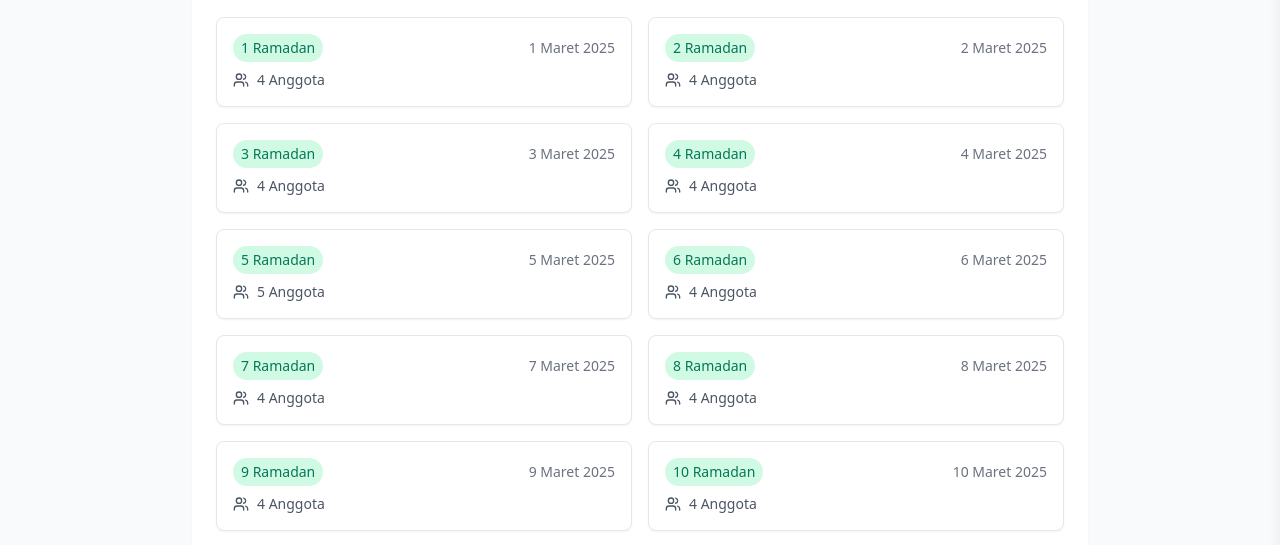
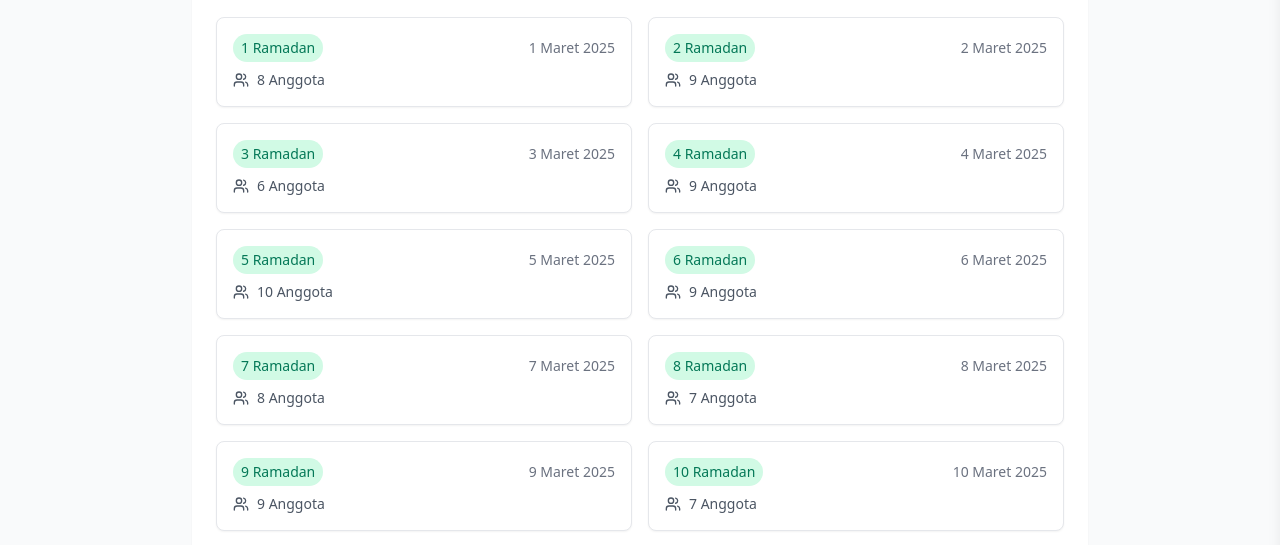
Before and after one commit to Rullabcde/Al-Huda, a React (Vite) app: page /takjil in a window 1280 px wide. Shown: the part 241-786 px from the top of the page. Built offline with nearby package versions, Linux system fonts and the light colour scheme.

Commit message:
update jadwaltakjil

```diff
--- a/src/data/kultumData.js
+++ b/src/data/kultumData.js
@@ -21,7 +21,7 @@ export const subuhSchedule = [
     date: "4 Ramadan",
     day: "4 Maret 2025",
     speaker: "dr. H. Sriwijaya",
-    topic: "Kesabaran sebagai Kunci Ibadah",
+    topic: "Menjaga Kesehatan Saat Bulan Ramadhan",
   },
   {
     date: "5 Ramadan",
--- a/src/data/ramadanSchedule.js
+++ b/src/data/ramadanSchedule.js
@@ -2,146 +2,396 @@ export const ramadanSchedule = [
   {
     date: "1 Ramadan",
     menu: "1 Maret 2025",
-    members: ["Ibu Siti", "Ibu Aminah", "Ibu Fatimah", "Ibu Sarah"],
+    members: [
+      "Kamdani",
+      "Sumaryanto",
+      "Nartini",
+      "Supardi",
+      "Sunarto",
+      "Prapto Surip",
+      "Maryono",
+      "Japon",
+    ],
   },
   {
     date: "2 Ramadan",
     menu: "2 Maret 2025",
-    members: ["Ibu Aisyah", "Ibu Maryam", "Ibu Khadijah", "Ibu Zahra"],
+    members: [
+      "Riyanto",
+      "Sartanto",
+      "Sugito",
+      "Nawan",
+      "Toko",
+      "Sunarto",
+      "Yanto",
+      "Mega",
+      "Darman",
+    ],
   },
   {
     date: "3 Ramadan",
     menu: "3 Maret 2025",
-    members: ["Ibu Rahma", "Ibu Nur", "Ibu Halimah", "Ibu Zainab"],
+    members: ["Widodo", "Agus Purwanto", "Suparno", "Heri", "Dayat", "Jumar"],
   },
   {
     date: "4 Ramadan",
     menu: "4 Maret 2025",
-    members: ["Ibu Hafshah", "Ibu Ruqayya", "Ibu Safiya", "Ibu Lubna"],
+    members: [
+      "Yayah",
+      "Gunadi",
+      "Dumilah",
+      "Mbah Yus",
+      "Sidik",
+      "Tutik",
+      "Darto",
+      "Daldi",
+      "Woto",
+    ],
   },
   {
     date: "5 Ramadan",
     menu: "5 Maret 2025",
-    members: ["Ahmad", "Faisal", "Ridwan", "Zaki", "Farid"],
+    members: [
+      "Ngatiman",
+      "Nugroho",
+      "Sartini",
+      "Sumadi",
+      "Ridwan",
+      "Amat",
+      "Sunarto",
+      "Jumirah",
+      "Tugiman",
+      "Kuatno",
+    ],
   },
   {
     date: "6 Ramadan",
     menu: "6 Maret 2025",
-    members: ["Ibu Asma", "Ibu Latifah", "Ibu Salma", "Ibu Nabila"],
+    members: [
+      "Sriyanto",
+      "Panem",
+      "Sugiman",
+      "Tris",
+      "Sri Sularsih",
+      "Siswanto",
+      "Pardiman",
+      "Dwi Arintoko",
+      "Indun",
+    ],
   },
   {
     date: "7 Ramadan",
     menu: "7 Maret 2025",
-    members: ["Bpk. Rahman", "Ibu Nur", "Ibu Dewi", "Ibu Maya"],
+    members: [
+      "Musiran",
+      "Tuwarji",
+      "Suryati",
+      "Riski",
+      "Martono",
+      "Tatik",
+      "Rahmat",
+      "Tugu",
+    ],
   },
   {
     date: "8 Ramadan",
     menu: "8 Maret 2025",
-    members: ["Ibu Siti", "Ibu Aminah", "Ibu Fatimah", "Ibu Sarah"],
+    members: [
+      "Titik",
+      "Jasmadi",
+      "Rohman",
+      "Darmaji",
+      "Jumarno",
+      "Sukmono",
+      "Andika",
+    ],
   },
   {
     date: "9 Ramadan",
     menu: "9 Maret 2025",
-    members: ["Ibu Aisyah", "Ibu Maryam", "Ibu Khadijah", "Ibu Zahra"],
+    members: [
+      "Nuryanto",
+      "Sujiyem",
+      "Taryono",
+      "Bowo",
+      "Supri",
+      "Ririn",
+      "Yatik",
+      "Gunardi",
+      "Jumbadi",
+    ],
   },
   {
     date: "10 Ramadan",
     menu: "10 Maret 2025",
-    members: ["Ibu Rahma", "Ibu Nur", "Ibu Halimah", "Ibu Zainab"],
+    members: [
+      "Jumari",
+      "Marimin",
+      "Rohim",
+      "Wati",
+      "Rubini",
+      "Mohan Budi",
+      "Sadiman",
+    ],
   },
   {
     date: "11 Ramadan",
     menu: "11 Maret 2025",
-    members: ["Ibu Hafshah", "Ibu Ruqayya", "Ibu Safiya", "Ibu Lubna"],
+    members: [
+      "Sartinah",
+      "Susi",
+      "Mujiyanto",
+      "Suroto",
+      "Tuwal",
+      "Kintoko",
+      "Trianingsih",
+      "Feri",
+      "Slamet",
+    ],
   },
   {
     date: "12 Ramadan",
     menu: "12 Maret 2025",
-    members: ["Ahmad", "Faisal", "Ridwan", "Zaki", "Farid"],
+    members: [
+      "Sugeng Waluyo",
+      "Suparwati",
+      "Mbah Jito",
+      "Suyono",
+      "Parjiman",
+      "Dedi",
+      "Nardi",
+      "Lusi",
+    ],
   },
   {
     date: "13 Ramadan",
     menu: "13 Maret 2025",
-    members: ["Ibu Asma", "Ibu Latifah", "Ibu Salma", "Ibu Nabila"],
+    members: [
+      "Rintono",
+      "Mustofa",
+      "Tugirah",
+      "Vega",
+      "Bimo",
+      "Edi",
+      "Nurhadi",
+      "Suranem",
+      "Sambini",
+    ],
   },
   {
     date: "14 Ramadan",
     menu: "14 Maret 2025",
-    members: ["Bpk. Rahman", "Ibu Nur", "Ibu Dewi", "Ibu Maya"],
+    members: [
+      "Joko",
+      "Andri",
+      "Kosim",
+      "Jumali",
+      "Sudras",
+      "Kasidi",
+      "Danang",
+      "Wintolo",
+      "Maryanto",
+    ],
   },
   {
     date: "15 Ramadan",
     menu: "15 Maret 2025",
-    members: ["Ibu Siti", "Ibu Aminah", "Ibu Fatimah", "Ibu Sarah"],
+    members: [
+      "Gino",
+      "Naryo",
+      "Bondan",
+      "Coko",
+      "Eko",
+      "Mimbar",
+      "Setri Utami",
+      "Herno",
+    ],
   },
   {
     date: "16 Ramadan",
     menu: "16 Maret 2025",
-    members: ["Ibu Aisyah", "Ibu Maryam", "Ibu Khadijah", "Ibu Zahra"],
+    members: [
+      "Jumiyati",
+      "Sudi Utomo",
+      "Wahyu Nugroho",
+      "Sukorahayu",
+      "Pardi",
+      "Sugiman",
+    ],
   },
   {
     date: "17 Ramadan",
     menu: "17 Maret 2025",
-    members: ["Ibu Rahma", "Ibu Nur", "Ibu Halimah", "Ibu Zainab"],
+    members: [
+      "Suminto",
+      "Toro",
+      "Krisna",
+      "Fajar",
+      "Rujiyanta",
+      "Warto",
+      "Mujiyem",
+      "Dalijan",
+      "Suwardi",
+    ],
   },
   {
     date: "18 Ramadan",
     menu: "18 Maret 2025",
-    members: ["Ibu Hafshah", "Ibu Ruqayya", "Ibu Safiya", "Ibu Lubna"],
+    members: [
+      "Sigit",
+      "Eko",
+      "Kamto",
+      "Ista",
+      "Muryadi",
+      "Harsono",
+      "Fendi",
+      "Banyono",
+    ],
   },
   {
     date: "19 Ramadan",
     menu: "19 Maret 2025",
-    members: ["Ahmad", "Faisal", "Ridwan", "Zaki", "Farid"],
+    members: [
+      "Surati",
+      "Edi P",
+      "Rukiman",
+      "Dilah",
+      "Sudirman",
+      "Baruin",
+      "Giyatno",
+      "Tyas",
+    ],
   },
   {
     date: "20 Ramadan",
     menu: "20 Maret 2025",
-    members: ["Ibu Asma", "Ibu Latifah", "Ibu Salma", "Ibu Nabila"],
+    members: [
+      "En Wahyu",
+      "Jono",
+      "Darmanto",
+      "Uri",
+      "Riski",
+      "Muraji",
+      "Suratman",
+      "Joko",
+      "Suryono",
+    ],
   },
   {
     date: "21 Ramadan",
     menu: "21 Maret 2025",
-    members: ["Bpk. Rahman", "Ibu Nur", "Ibu Dewi", "Ibu Maya"],
+    members: [
+      "Sami",
+      "Darto",
+      "Sakir",
+      "Sujio",
+      "Sugiyanto",
+      "Dwi Widodo",
+      "Sagi",
+      "Nur Rohmad",
+    ],
   },
   {
     date: "22 Ramadan",
     menu: "22 Maret 2025",
-    members: ["Ibu Siti", "Ibu Aminah", "Ibu Fatimah", "Ibu Sarah"],
+    members: ["Yanuri", "Waji", "Heru", "Sambidi", "Ukirjo", "Ngajilan", "Tug"],
   },
   {
     date: "23 Ramadan",
     menu: "23 Maret 2025",
-    members: ["Ibu Aisyah", "Ibu Maryam", "Ibu Khadijah", "Ibu Zahra"],
+    members: [
+      "Suharni",
+      "Parjono",
+      "Bayu",
+      "Sutarjo",
+      "Zanuar",
+      "Waji",
+      "Heri",
+      "Bandi",
+      "Herman",
+      "Siti Rohayati",
+    ],
   },
   {
     date: "24 Ramadan",
     menu: "24 Maret 2025",
-    members: ["Ibu Rahma", "Ibu Nur", "Ibu Halimah", "Ibu Zainab"],
+    members: [
+      "Ratmi",
+      "Tasmi",
+      "Wartini",
+      "Wahono",
+      "Boiman",
+      "Sukardi",
+      "Prajaka",
+    ],
   },
   {
     date: "25 Ramadan",
     menu: "25 Maret 2025",
-    members: ["Ibu Hafshah", "Ibu Ruqayya", "Ibu Safiya", "Ibu Lubna"],
+    members: [
+      "Darno",
+      "Dalyadi",
+      "Suntoro",
+      "Manjiar",
+      "Junarto",
+      "Surojo",
+      "Aryono",
+    ],
   },
   {
     date: "26 Ramadan",
     menu: "26 Maret 2025",
-    members: ["Ahmad", "Faisal", "Ridwan", "Zaki", "Farid"],
+    members: [
+      "Sartini",
+      "Suryono",
+      "Nurasih",
+      "Sumardi Harjono",
+      "Bambang SP",
+      "Tohilan",
+    ],
   },
   {
     date: "27 Ramadan",
     menu: "27 Maret 2025",
-    members: ["Ibu Asma", "Ibu Latifah", "Ibu Salma", "Ibu Nabila"],
+    members: [
+      "Parman",
+      "Temu",
+      "Panut",
+      "Nunung",
+      "Sugeng Riyadi",
+      "Danu",
+      "Edi Nugroho",
+      "Kasiman",
+      "Wintolo",
+    ],
   },
   {
     date: "28 Ramadan",
     menu: "28 Maret 2025",
-    members: ["Bpk. Rahman", "Ibu Nur", "Ibu Dewi", "Ibu Maya"],
+    members: [
+      "Mujo",
+      "Aris",
+      "Erna",
+      "Sully",
+      "Santoso",
+      "Risdiantoro",
+      "Mugiman",
+      "Kristantiono",
+    ],
   },
   {
     date: "29 Ramadan",
     menu: "29 Maret 2025",
-    members: ["Ibu Siti", "Ibu Aminah", "Ibu Fatimah", "Ibu Sarah"],
+    members: [
+      "Sudarsih",
+      "Suwitomo",
+      "Sutadi",
+      "Yanto",
+      "Sukirman",
+      "Sunarto",
+      "Rohadi",
+      "Ritma",
+      "Rahmat",
+    ],
   },
 ];
--- a/src/pages/TakjilSchedule.jsx
+++ b/src/pages/TakjilSchedule.jsx
@@ -67,7 +67,7 @@ const TakjilSchedule = () => {
               <ul className="space-y-2 text-sm text-emerald-800">
                 <li className="flex items-center gap-2">
                   <Clock className="w-4 h-4" />
-                  Takjil disediakan mulai pukul 17:00
+                  Takjil disediakan mulai pukul 16:30
                 </li>
                 <li className="flex items-center gap-2">
                   <Users className="w-4 h-4" />
```
Also changed, not shown: src/pages/Home.jsx (+108 -55 lines).
